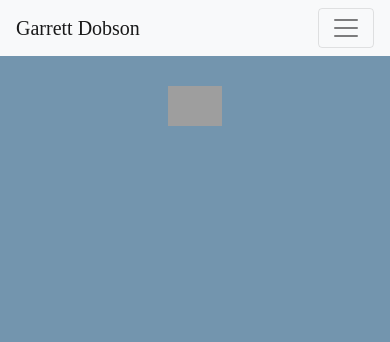
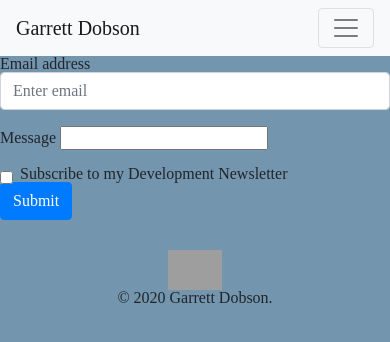
Before and after one commit to gdobson93/gdobson93.github.io, a plain HTML site: page contact-me.html in a window 390 px wide. Drawn offline with nearby package versions, Linux system fonts and the light colour scheme; grey boxes are pictures that could not be loaded.

Commit message:
hw 2 submission, still having trouble with media queries

```diff
--- a/contact-me.html
+++ b/contact-me.html
@@ -51,7 +51,21 @@
     </header>
 
     <main>
-
+      <form>
+        <div class="form-group">
+          <label for="exampleInputEmail1">Email address</label>
+          <input type="email" class="form-control" id="exampleInputEmail1" aria-describedby="emailHelp" placeholder="Enter email">
+        </div>
+        <div class="form-group">
+          <label for="message">Message</label>
+          <input type="text" id="textarea">
+        </div>
+        <div class="form-check">
+          <input type="checkbox" class="form-check-input" id="exampleCheck1">
+          <label class="form-check-label" for="exampleCheck1">Subscribe to my Development Newsletter</label>
+        </div>
+        <button type="submit" class="btn btn-primary">Submit</button>
+      </form>
     </main>
 
     <footer>
@@ -64,6 +78,7 @@
           </div>
         </div>
       </div>
+      <p class="copyright">© 2020 Garrett Dobson.</p>
     </footer>
 
 
--- a/style.css
+++ b/style.css
@@ -62,12 +62,14 @@ body {
   height: 300px;
   width: 400px;
   float: left;
+  margin-left: 30px;
 }
 
 .css-site {
   height: 300px;
   width: 400px;
   float: right;
+  margin-right: 30px;
 }
 
 .logo {
@@ -77,7 +79,6 @@ body {
   display: block;
 }
 
-/*
 @media screen and (max-width: 768px) {
   background-color: #333;
 }
@@ -92,3 +93,7 @@ body {
 }
 
 /*Contact Styles*/
+
+.copyright {
+  text-align: center;
+}
```
Also changed, not shown: index.html (+1 -0 lines), portfolio.html (+1 -0 lines).
